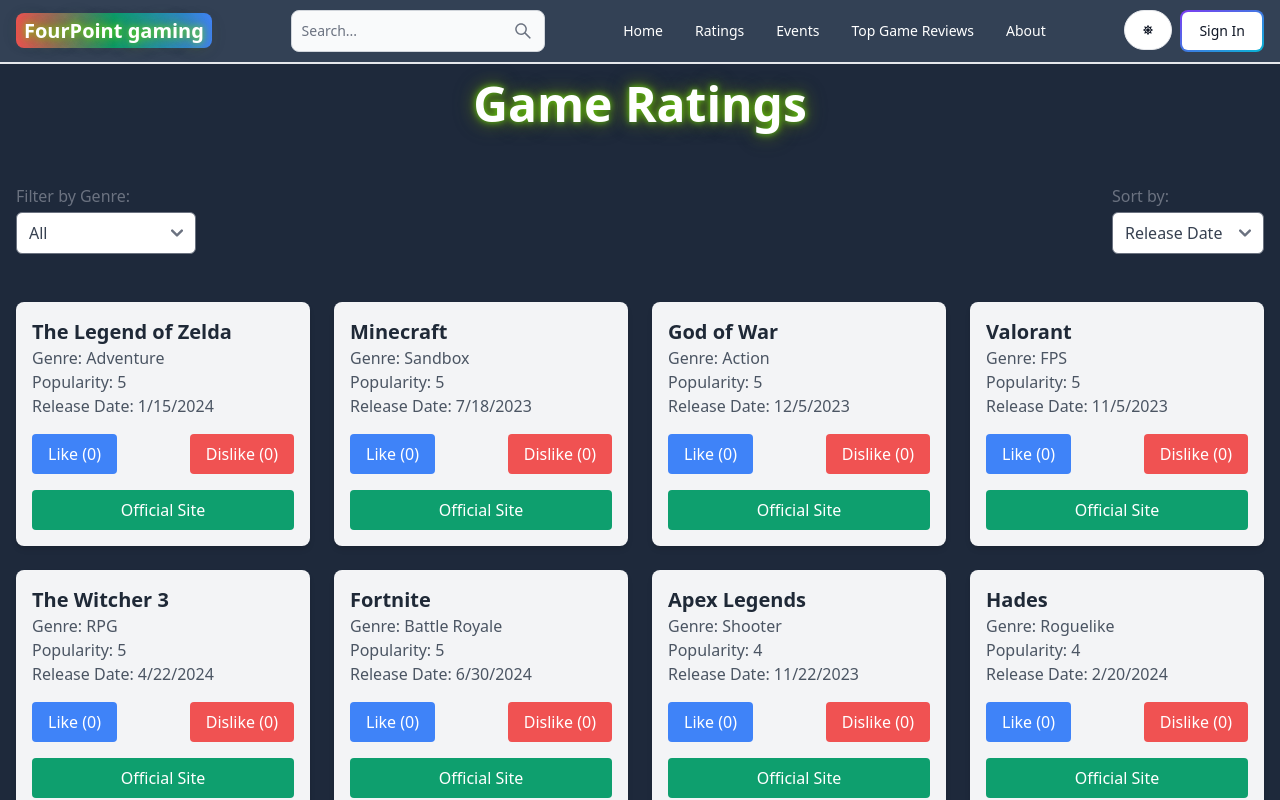
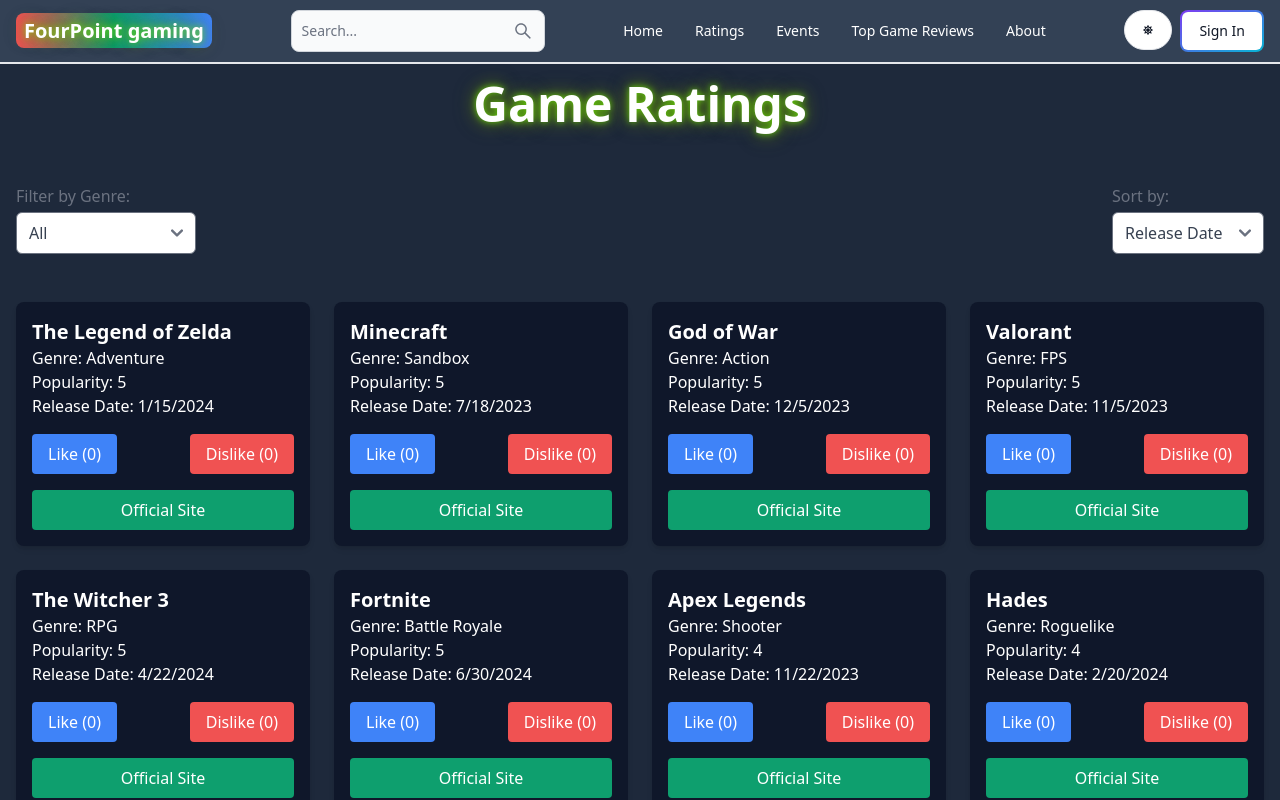
Before and after one commit to Hirun4/FourPoint-Gaming, a React (Vite) app in the folder client/: page /Games in a window 1280 px wide. Shown: the top 800 px of the page. Built offline with nearby package versions, Linux system fonts and the light colour scheme; no server answers.

Commit message:
change UI design

```diff
--- a/client/src/pages/Games.jsx
+++ b/client/src/pages/Games.jsx
@@ -163,13 +163,13 @@
         </div>
       </div>
 
-      <div className='grid grid-cols-1 sm:grid-cols-2 md:grid-cols-3 lg:grid-cols-4 gap-6'>
+      <div className='grid grid-cols-1 sm:grid-cols-2 md:grid-cols-3 lg:grid-cols-4 gap-6 '>
         {sortedGames.map(game => (
-          <div key={game.id} className='bg-gray-100 p-4 rounded-lg shadow-md flex flex-col'>
-            <h2 className='text-xl font-semibold text-gray-800'>{game.title}</h2>
-            <p className='text-gray-600'>Genre: {game.genre}</p>
-            <p className='text-gray-600'>Popularity: {game.popularity}</p>
-            <p className='text-gray-600'>Release Date: {new Date(game.releaseDate).toLocaleDateString()}</p>
+          <div key={game.id} className='bg-slate-900 p-4 rounded-lg shadow-md flex flex-col hover:shadow-pink-500/50 ease-in-out '>
+            <h2 className='text-xl font-bold text-white'>{game.title}</h2>
+            <p className='text-white'>Genre: {game.genre}</p>
+            <p className='text-white'>Popularity: {game.popularity}</p>
+            <p className='text-white'>Release Date: {new Date(game.releaseDate).toLocaleDateString()}</p>
             <div className='flex flex-col gap-2 mt-4'>
               <div className='flex justify-between'>
                 <button
--- a/client/src/pages/TopGameReviews.jsx
+++ b/client/src/pages/TopGameReviews.jsx
@@ -105,13 +105,13 @@
 
 const TopGameReviews = () => {
   return (
-    <div className="bg-gray-900 text-white py-12 px-6">
+    <div className="bg-gray-800 text-white py-12 px-6">
       <h1 className="text-5xl font-extrabold text-center mb-12 animate-glow">Top Game Reviews</h1>
       <div className="grid grid-cols-1 md:grid-cols-2 lg:grid-cols-3 gap-10">
         {topGames.map((game, index) => (
           <div
             key={index}
-            className="bg-gray-800 p-6 rounded-lg shadow-lg transition transform hover:scale-105 hover:shadow-2xl"
+            className="bg-gray-900 p-6 rounded-lg shadow-lg transition transform hover:scale-105 hover:shadow-2xl"
           >
             <a href={game.image} target="_blank" rel="noopener noreferrer">
               <img
```
